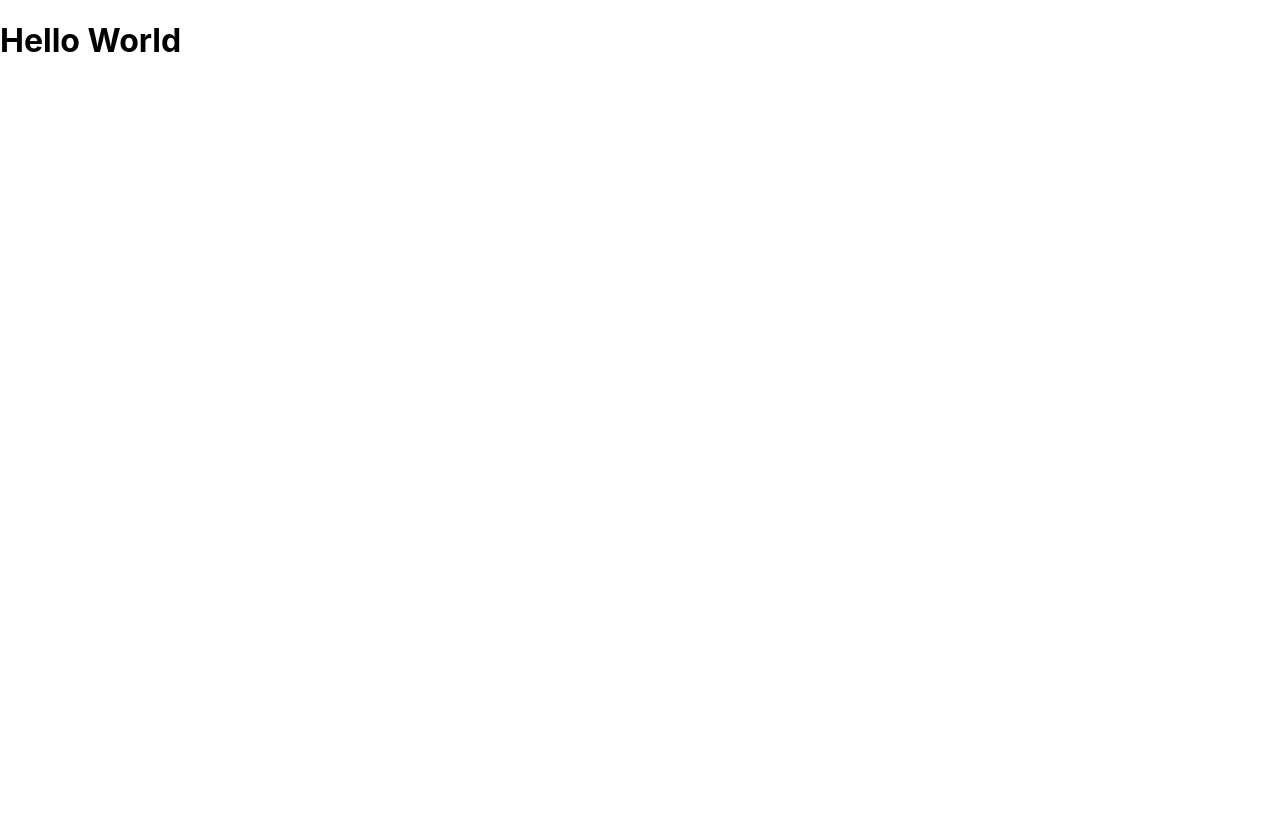
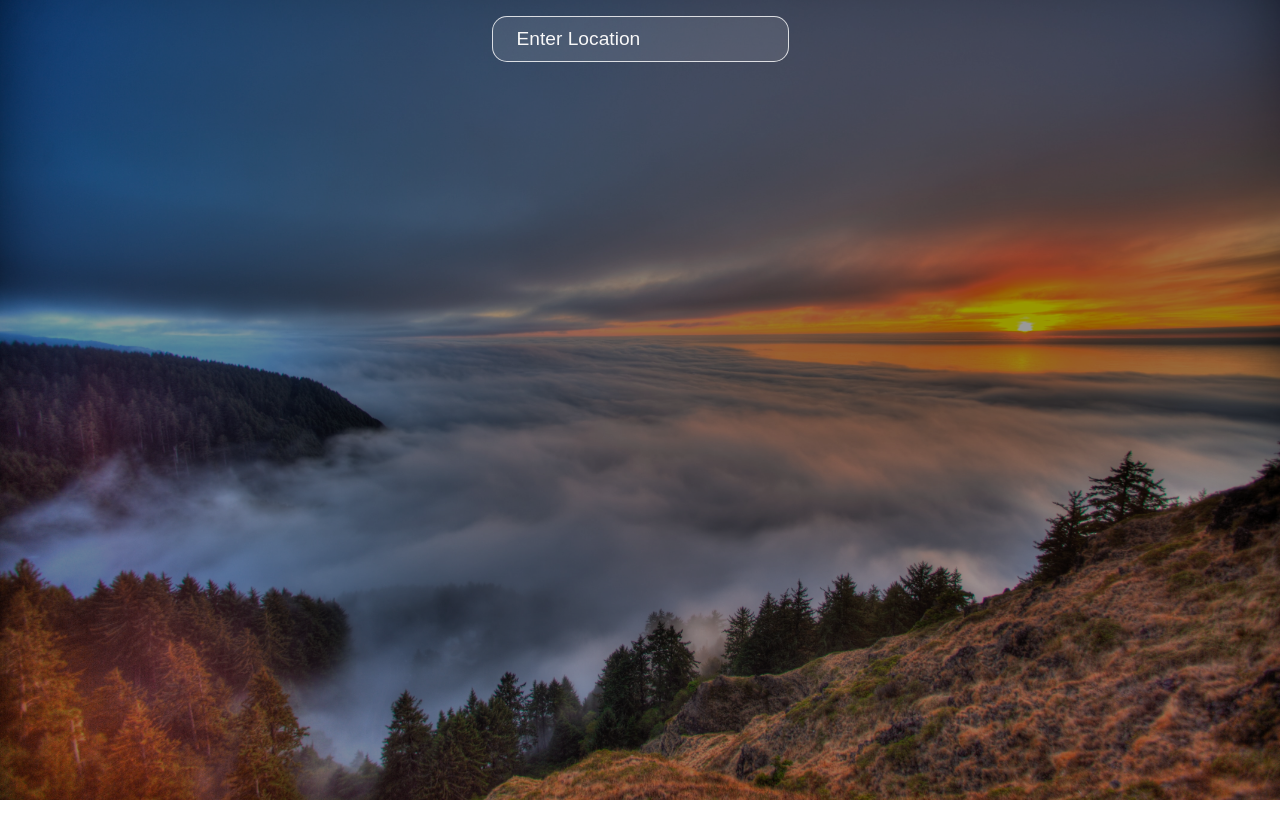
Before and after one commit to tiagoc0sta/weather-app-react, a React (Create React App) app: page / in a window 1280 px wide. Shown: the top 838 px of the page. Before the commit the page ends 800 px from the top, so only its background shows below. Built offline with nearby package versions, Linux system fonts and the light colour scheme.

Commit message:
final version

```diff
--- a/src/App.js
+++ b/src/App.js
@@ -1,14 +1,67 @@
-import React from "react";
+import React, {useState} from "react";
 import axios from 'axios';
 
 function App() {
-  const url = `https://api.openweathermap.org/data/2.5/weather?q=dallas&appid=f5e0610fca6675f55aa4628df464d74d`
+  const [data, setData ] = useState({ });
+  const [location, setLocation ] = useState();
+
+  const url = `https://api.openweathermap.org/data/2.5/weather?q=${location}&units=metric&appid=f5e0610fca6675f55aa4628df464d74d`
+
+  const searchLocation = (event) => {
+    if(event.key === 'Enter') {
+      axios.get(url).then((response) =>{
+        setData(response.data)
+        console.log(response.data)
+      })
+      setLocation('')
+    }
+  }
 
 
   return (
-    <div className="App">
-      <h1>Hello World</h1>
+    <div className="app">
+      <div className="search">
+        <input
+          value={location}
+          onChange={event => setLocation(event.target.value)}
+          placeholder='Enter Location'
+          onKeyPress={searchLocation}
+          type="text" />
+      </div>
 
+      <div className="container">
+        <div className="top">
+          <div className="location">
+            <p>{data.name}</p>
+          </div>
+          <div className="temp">
+            {data.main ? <h1>{data.main.temp.toFixed()}°C</h1> : null}
+
+          </div>
+          <div className="description">
+            {data.weather ? <p>{data.weather[0].main}</p>: null}
+          </div>
+        </div>
+
+        {data.name != undefined &&
+          <div className="bottom">
+          <div className="feels">
+            {data.main ? <p className='bold'>{data.main.feels_like.toFixed()}°C</p> : null}
+            <p>Feels Like</p>
+          </div>
+          <div className="humidity">
+            {data.main ? <p className='bold'>{data.main.humidity}%</p> : null}
+            <p>Humidity</p>
+          </div>
+          <div className="wind">
+            {data.main ? <p className='bold'>{data.wind.speed.toFixed()} KMH</p> :  null}
+            <p>Wind Speed</p>
+          </div>
+        </div>
+        }
+
+
+      </div>
     </div>
   );
 }
--- a/src/index.css
+++ b/src/index.css
@@ -1,6 +1,13 @@
+* {
+  box-sizing: border-box;
+  margin: 0;
+  padding: 0;
+
+}
+
 body {
   margin: 0;
-  font-family: -apple-system, BlinkMacSystemFont, 'Segoe UI', 'Roboto', 'Oxygen',
+  font-family: 'Outfit', 'Segoe UI', 'Roboto', 'Oxygen',
     'Ubuntu', 'Cantarell', 'Fira Sans', 'Droid Sans', 'Helvetica Neue',
     sans-serif;
   -webkit-font-smoothing: antialiased;
@@ -11,3 +18,83 @@
   font-family: source-code-pro, Menlo, Monaco, Consolas, 'Courier New',
     monospace;
 }
+
+p {
+  font-size: 1.6rem;
+}
+
+h1 {
+  font-size: 6rem;
+}
+
+.app{
+  width: 100%;
+  height: 100vh;
+  position: relative;
+  background-color: rgba(0,0,0,0.4);
+  color: #fff;
+}
+
+.app:before{
+  content: '';
+  background: url('./assets/sunset.jpg') no-repeat center center/cover;
+  position: absolute;
+  width: 100%;
+  height: 100%;
+  top: 0;
+  left: 0;
+  z-index: -1;
+}
+
+.app .search {
+  text-align: center;
+  padding: 1rem;
+}
+
+.app input {
+  padding: 0.7rem 1.5rem;
+  font-size: 1.2rem;
+  border-radius: 15px;
+  border: 1px solid rgba(255, 255, 255, 0.8);
+  background: rgba(255, 255, 255, 0.1);
+  color: #f8f8f8;
+}
+
+::placeholder {
+  color: #f8f8f8;
+}
+
+.container {
+  max-width: 700px;
+  height: 700px;
+  margin: auto;
+  padding: 0 1rem;
+  position: relative;
+  top: 10%;
+  display: flex;
+  flex-direction: column;
+  justify-content: space-between;
+}
+
+.app .top {
+  width: 100%;
+  margin: 1rem auto;
+}
+
+.app .description {
+  position: relative;
+  right: -90%;
+  transform-orign: 0 0;
+  transform: rotate(269deg);
+}
+
+.app .bottom {
+  display: flex;
+  justify-content: space-evenly;
+  text-align: center;
+  width: 100%;
+  margin: 1rem auto;
+  padding: 1rem;
+  border-radius: 12px;
+  background-color: rgba(255, 255, 255, 0.2);
+}
```
Also changed, not shown: src/assets/sunset.jpg (added).
